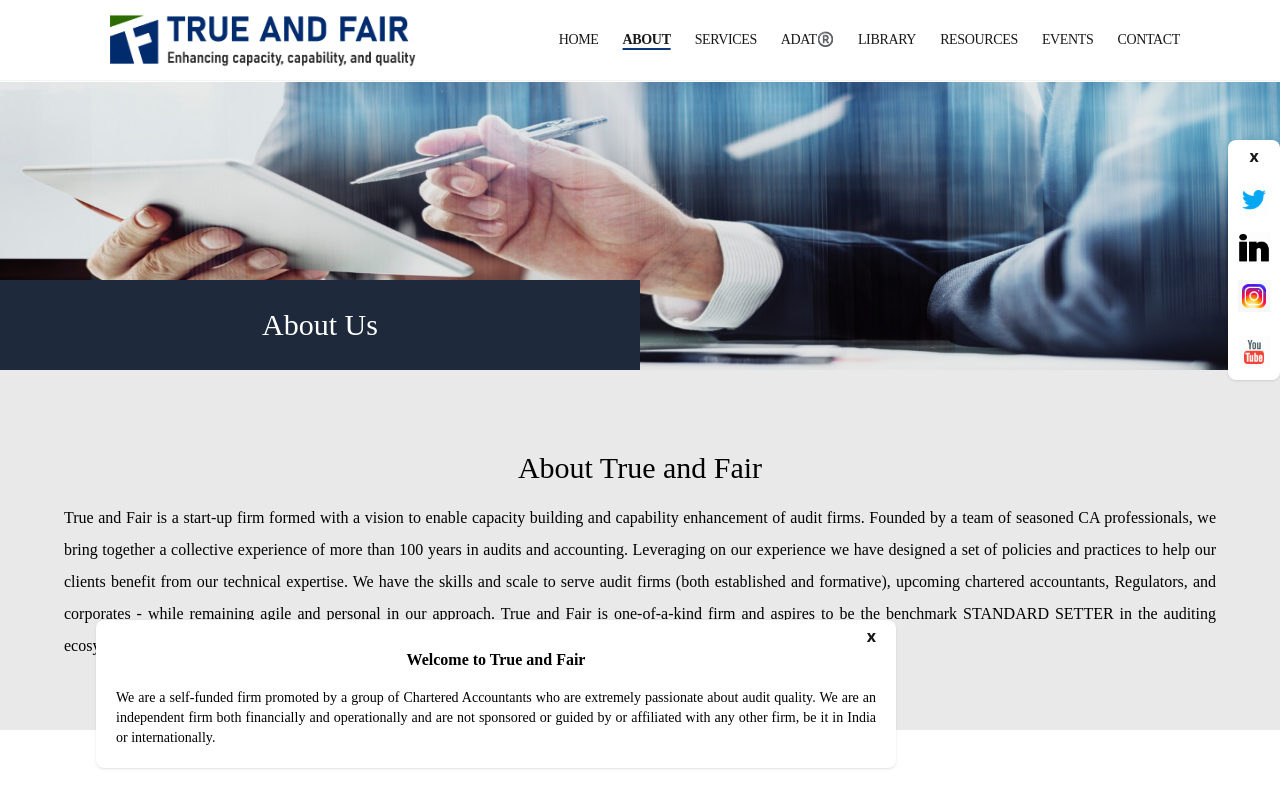
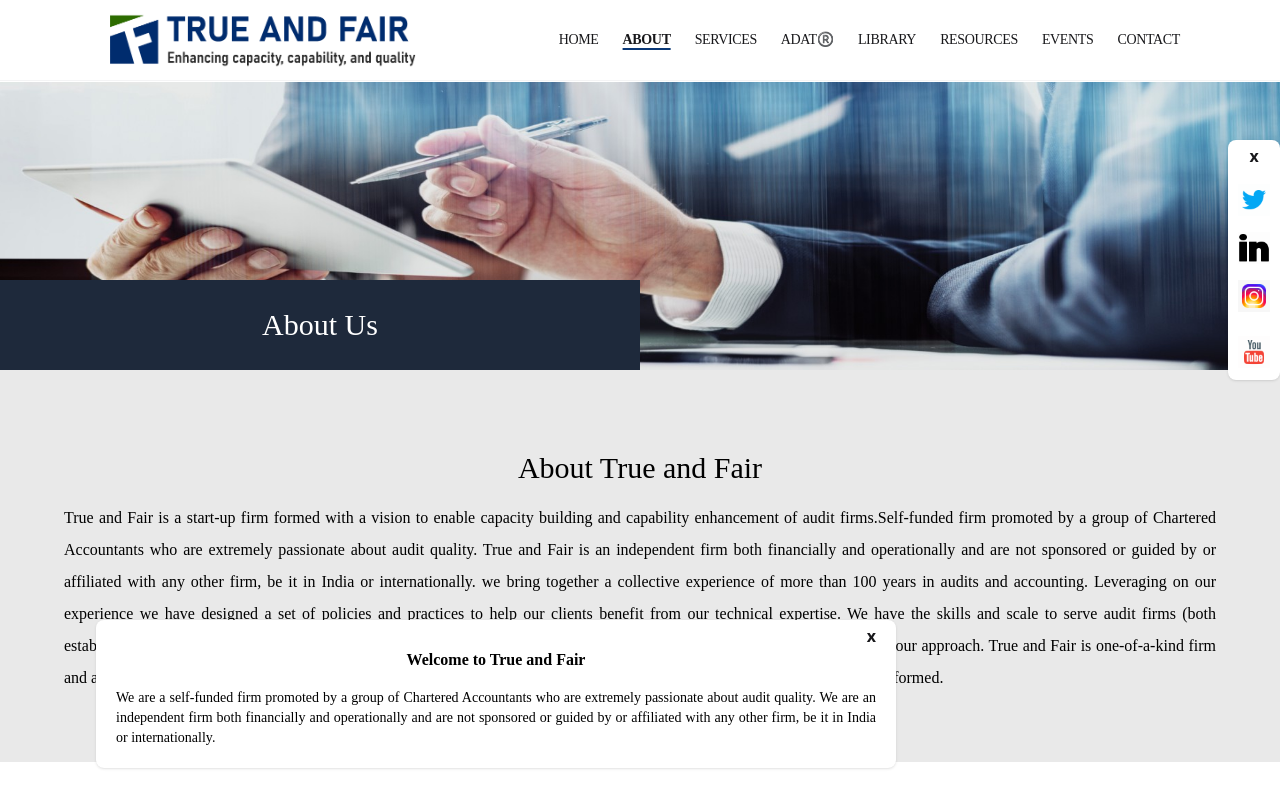
Before and after one commit to TRUENFAIR/trueandfair, a Next.js app: page /about in a window 1280 px wide. Shown: the top 800 px of the page. Built offline with nearby package versions, Linux system fonts and the light colour scheme.

Commit message:
new chnages

```diff
--- a/pages/_app.js
+++ b/pages/_app.js
@@ -26,7 +26,7 @@ function MyApp({ Component, pageProps }) {
 
   useEffect(() => {
     let timeId = null;
-    timeId = setTimeout(() => setSocialmediaTwo(false), 13000);
+    timeId = setTimeout(() => setSocialmediaTwo(false), 40000);
 
     return () => clearTimeout(timeId);
   }, []);
--- a/pages/about.js
+++ b/pages/about.js
@@ -49,7 +49,7 @@ export default function About() {
         {
           name: "Balaji V",
           image: "/team/balaji.jpg",
-          linkd:"https://www.linkedin.com/in/balaji-v-8501707",
+          linkd: "https://www.linkedin.com/in/balaji-v-8501707",
           role: "Founder and Managing Partner",
           description:
             "Balaji V. brings over 28 years’ experience in financial accounting and auditing, working across various industries, including, agriculture, automobile, healthcare, information  technology, information technology enabled services, manufacturing, real estate, retail and infrastructure. Over the course of his professional career, he has held leadership positions in one of  India’s largest audit firms in roles spanning Audit Inspections, Audit Risk, Audit Quality  and Regulatory.  Balaji has been a member of the Audit and Assurance Standards Board, the Expert Advisory Committee and the Ind AS Transition Facilitation Group of the Institute of Chartered Accountants of India (ICAI). He has also been a member of various study groups constituted by the ICAI to evaluate and address issues considered for amendments by the ICAI. Balaji has co-authored various publications of the ICAI including the ‘Guidance Note on Audit of Internal Financial Controls over Financial Reporting’ and the ‘Guidance Note on  Reporting on Fraud’ under sections 143(3)(i) and 143(12), respectively, of the Companies Act, 2013; ‘Technical Guidance on Reporting under Rule 11(e) and 11(f) of the Companies (Audit and Auditors) Rules’; among others.",
@@ -58,7 +58,7 @@ export default function About() {
           name: "Brindasri K",
           image: "/team/brindasri.jpg",
           role: "Partner",
-          linkd:"https://www.linkedin.com/in/brindasri-krishnamurthy-3a7a77a9",
+          linkd: "https://www.linkedin.com/in/brindasri-krishnamurthy-3a7a77a9",
           description:
             "Brindasri K. comes with over 27 years of professional experience in the information technology services sector and has worked with India’s largest IT company. Her area of expertise includes sales and delivery in the banking and financial services industry, professional services and life sciences. Brindasri has also worked with one of the largest multinational audit firms where her role involved automating operations.",
         },
@@ -74,35 +74,35 @@ export default function About() {
         {
           name: "Archana Ashok",
           image: "/team/archana.jpg",
-          linkd:"https://www.linkedin.com/in/archana-ashok-7769a017",
+          linkd: "https://www.linkedin.com/in/archana-ashok-7769a017",
           role: "",
           description: "",
         },
         {
           name: "Shristi Sarayan",
           image: "/team/srishti.jpg",
-          linkd:"https://www.linkedin.com/in/shristi-sarayan-43831257",
+          linkd: "https://www.linkedin.com/in/shristi-sarayan-43831257",
           role: "",
           description: "",
         },
         {
           name: "Kirti Kumar Kotian",
           image: "/team/kirti.jpg",
-          linkd:"http://www.linkedin.com/in/kirti-kumar-kotian",
+          linkd: "http://www.linkedin.com/in/kirti-kumar-kotian",
           role: "",
           description: "",
         },
         {
           name: "Rakesh Jain",
           image: "/team/rakesh.jpg",
-          linkd:"https://www.linkedin.com/in/rakesh-jain-a731641b",
+          linkd: "https://www.linkedin.com/in/rakesh-jain-a731641b",
           role: "",
           description: "",
         },
         {
           name: "Krishna R P",
           image: "/team/krishna.jpg",
-          linkd:"https://www.linkedin.com/in/krishna-r-p-0abab6205/",
+          linkd: "https://www.linkedin.com/in/krishna-r-p-0abab6205/",
           role: "",
           description: "",
         },
@@ -210,9 +210,13 @@ export default function About() {
             <p className="leading-loose   text-justify  font-bah text-black ">
               {" "}
               True and Fair is a start-up firm formed with a vision to enable
-              capacity building and capability enhancement of audit firms.
-              Founded by a team of seasoned CA professionals, we bring together
-              a collective experience of more than 100 years in audits and
+              capacity building and capability enhancement of audit
+              firms.Self-funded firm promoted by a group of Chartered
+              Accountants who are extremely passionate about audit quality. True
+              and Fair is an independent firm both financially and operationally
+              and are not sponsored or guided by or affiliated with any other
+              firm, be it in India or internationally. we bring together a
+              collective experience of more than 100 years in audits and
               accounting. Leveraging on our experience we have designed a set of
               policies and practices to help our clients benefit from our
               technical expertise. We have the skills and scale to serve audit
@@ -317,7 +321,7 @@ export default function About() {
                     point1sub2,
                     point1sub3,
                     point1sub5,
-                    linkd
+                    linkd,
                   },
                   index
                 ) => {
@@ -431,9 +435,8 @@ export default function About() {
                           />
                         </div>
                         <div className="mt-8  w-full flex justify-center gap-4 text-xl font-bah   text-black  font-bold ">
-                         <p className="font-bah  font-bold mt-2"> {name}</p>
+                          <p className="font-bah  font-bold mt-2"> {name}</p>
                           <span className="hover:scale-105 transition-all">
-
                             <a
                               className="hover:scale-105 transition-all"
                               href={linkd}
```
